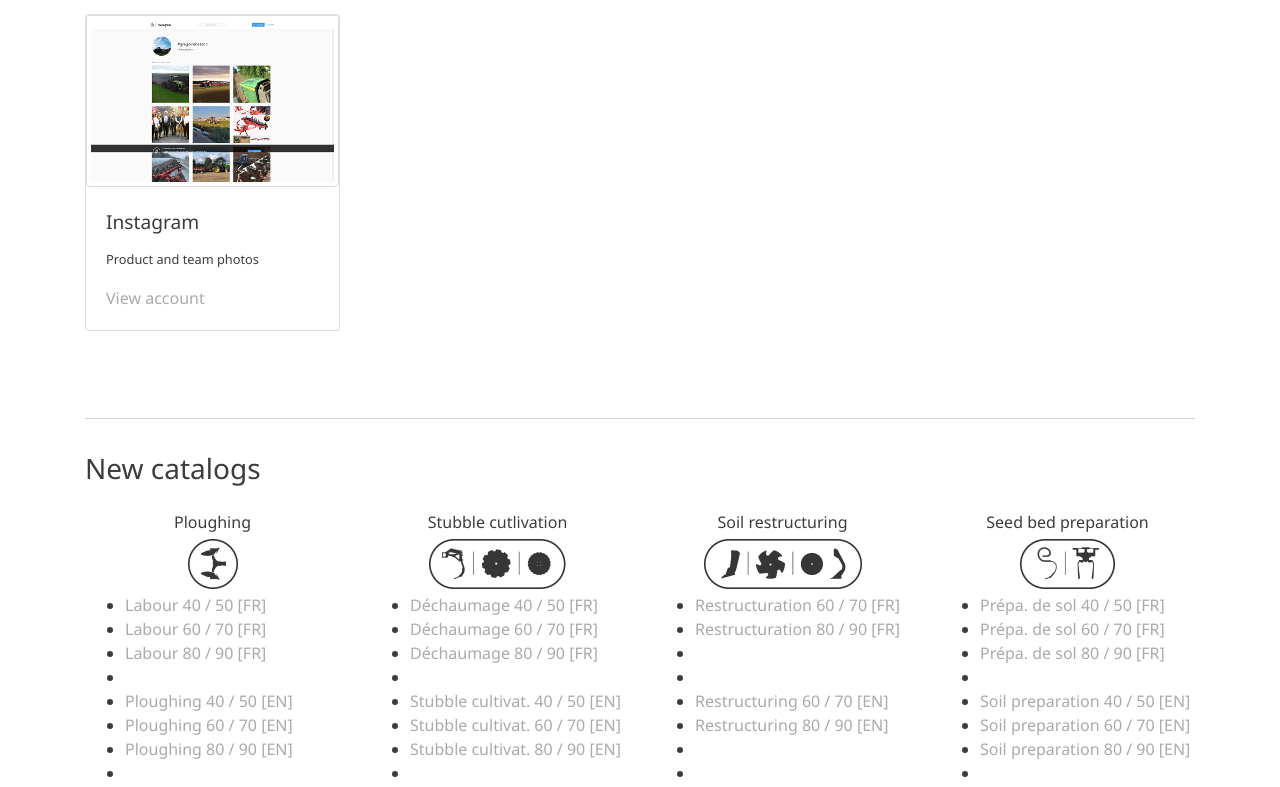
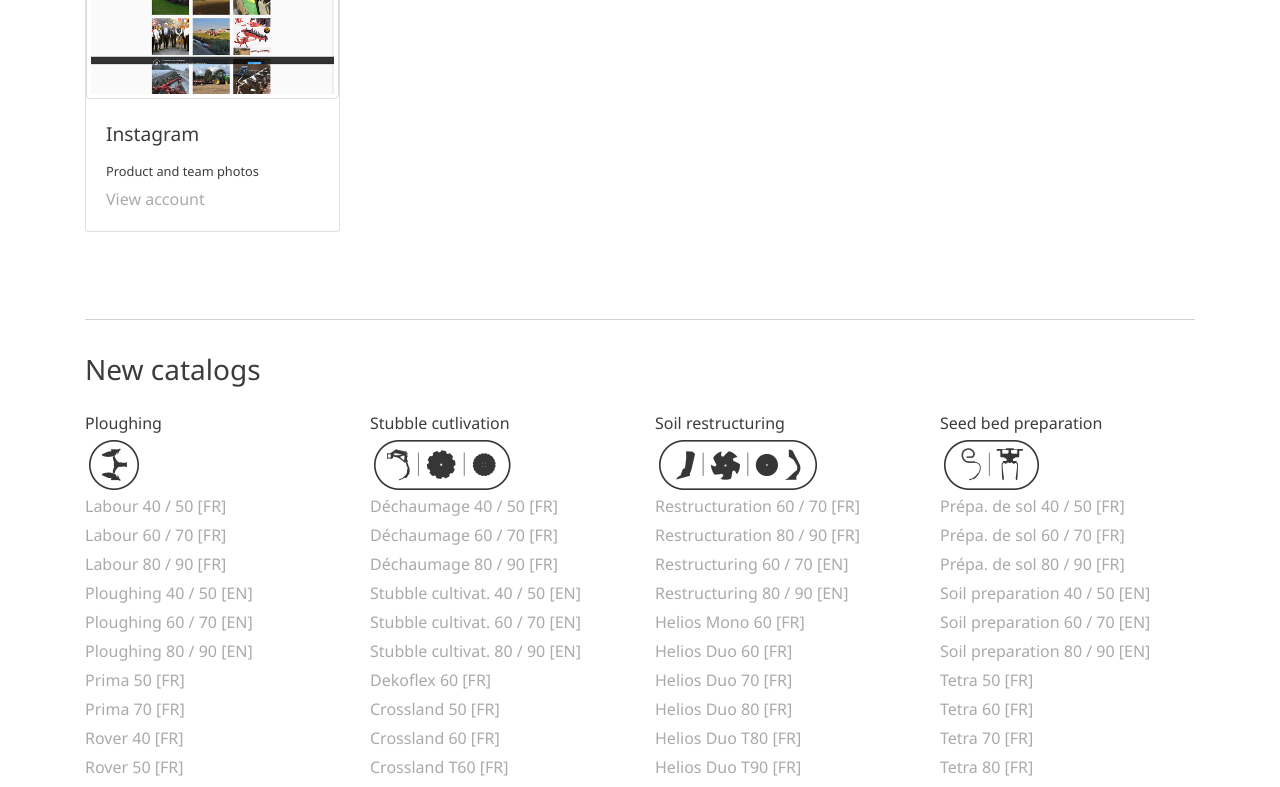
Before and after one commit to JulienYvesRICHARD/marketing.gb-group, a Vue app: page /gregoire-besson in a window 1280 px wide. Shown: the part 2000-2787 px from the top of the page. Built offline with nearby package versions, Linux system fonts and the light colour scheme.

Commit message:
fix titles

```diff
--- a/src/App.vue
+++ b/src/App.vue
@@ -61,20 +61,19 @@
                 <a class="dropdown-item" href="/gregoire-besson#video">{{ $t("menu_videos") }}</a>
                 <a class="dropdown-item" href="/gregoire-besson#link">{{ $t("menu_links") }}</a>
                 <a class="dropdown-item" href="/gregoire-besson#newleaflet">{{
-                  $t("menu_new_leaflets")
+                  $t("menu_leaflets")
                 }}</a>
                 <a class="dropdown-item" href="/gregoire-besson#oldleaflet">{{
-                  $t("menu_old_leaflets")
+                  $t("ranges")
                 }}</a>
                 <a class="dropdown-item" href="/gregoire-besson#price">{{
                   $t("menu_pricelist")
                 }}</a>
-                <a class="dropdown-item" href="/gregoire-besson#poster">{{ $t("menu_posters") }}</a>
                 <a class="dropdown-item" href="/gregoire-besson#logo">{{ $t("menu_logos") }}</a>
                 <a class="dropdown-item" href="/gregoire-besson#branding">{{
                   $t("menu_branding")
                 }}</a>
-                <a class="dropdown-item" href="/gregoire-besson#range">{{ $t("menu_range") }}</a>
+                <a class="dropdown-item" href="/gregoire-besson#range">{{ $t("range_spelling_title") }}</a>
                 <a class="dropdown-item" href="/gregoire-besson#introOutro">{{
                   $t("menu_video_intro")
                 }}</a>
--- a/src/components/Layout/Leaflets.vue
+++ b/src/components/Layout/Leaflets.vue
@@ -4,20 +4,18 @@
     <h3>{{ $t(leaflets.title) }}</h3>
     <div class="row">
       <div class="col" v-for="leaflet in leaflets.item" :key="leaflet.key">
-        <h6 v-if="leaflet.subtitle != undefined" class="text-center">{{ $t(leaflet.subtitle) }}</h6>
-        <div class="text-center m-1">
+        <h6 v-if="leaflet.subtitle != undefined" class="text-left">{{ $t(leaflet.subtitle) }}</h6>
+        <div class="text-left m-1">
           <img :src="leaflet.icon" v-if="leaflet.icon" style="height: 50px" />
         </div>
-        <ul>
-          <li v-for="block in leaflet.blocks" :key="block.name">
+          <p v-for="block in leaflet.blocks" :key="block.name">
             <a :href="block.link" download v-if="block.name != undefined" target="_blank">{{
               block.name
             }}</a>
             <a :href="block.link" download v-if="block.trad != undefined" target="_blank">{{
               $t(block.trad)
             }}</a>
-          </li>
-        </ul>
+          </p>
       </div>
     </div>
   </div>
@@ -32,3 +30,9 @@ export default {
   }
 };
 </script>
+
+<style >
+.container p{
+  margin-bottom: 5px;
+}
+</style>
--- a/src/locales/de.json
+++ b/src/locales/de.json
@@ -20,6 +20,7 @@
   "menu_pricelist": "Preisliste",
   "menu_posters": "Plakat",
   "menu_range": "Reichweite",
+  "ranges": "Gammes",
   "group-title": "GB Group",
   "logo_title": "Logos",
   "logo_gradient_description": "Farbverlauf nach Farbe",
--- a/src/locales/en.json
+++ b/src/locales/en.json
@@ -20,6 +20,7 @@
   "menu_pricelist": "Pricelists",
   "menu_posters": "Posters",
   "menu_range": "Range",
+  "ranges": "Ranges",
   "group-title": "GB Group",
   "logo_title": "Logos",
   "logo_gradient_description": "Gradient on color",
--- a/src/locales/fr.json
+++ b/src/locales/fr.json
@@ -20,6 +20,7 @@
   "menu_pricelist": "Liste des prix",
   "menu_posters": "Affiche",
   "menu_range": "Gamme",
+  "ranges": "Gammes",
   "group-title": "GB Group",
   "logo_title": "Logos",
   "logo_gradient_description": "Dégradé sur couleur",
@@ -125,7 +126,7 @@
   "icons_title": "Icones",
   "icons_description": "",
   "leaflets_title_old": "Anciennes brochures",
-  "leaflets_title_new": "Nouvelles brochures",
+  "leaflets_title_new": "Brochures",
   "ploughing_title": "Labours",
   "restructuring_title": "Restructuration du sol",
   "stubble_cultivation_title": "Déchaumage",
--- a/src/locales/it.json
+++ b/src/locales/it.json
@@ -20,6 +20,7 @@
   "menu_pricelist": "Listino prezzi",
   "menu_posters": "Locandina",
   "menu_range": "Gamma",
+  "ranges": "Gammes",
   "group-title": "GB Group",
   "logo_title": "Logos",
   "logo_gradient_description": "Gradiente sul colore",
--- a/src/locales/pl.json
+++ b/src/locales/pl.json
@@ -20,6 +20,7 @@
   "menu_pricelist": "Cennik",
   "menu_posters": "Plakaty",
   "menu_range": "Gama",
+  "ranges": "Gammes",
   "group-title": "GB Group",
   "logo_title": "Loga",
   "logo_gradient_description": "Gradient kolorów",
--- a/src/locales/ru.json
+++ b/src/locales/ru.json
@@ -20,6 +20,7 @@
   "menu_pricelist": "Прайсы",
   "menu_posters": "Плакаты",
   "menu_range": "Спектр",
+  "ranges": "Gammes",
   "group-title": "GB Group",
   "logo_title": "Логотипы",
   "logo_gradient_description": "Градиентный на сером фоне",
--- a/src/locales/ua.json
+++ b/src/locales/ua.json
@@ -20,6 +20,7 @@
   "menu_pricelist": "Цінові листи",
   "menu_posters": "Плакати",
   "menu_range": "Дальність",
+  "ranges": "Gammes",
   "group-title": "GB Group",
   "logo_title": "Логотипи",
   "logo_gradient_description": "Градієнтний на сірому фоні",
--- a/src/views/Gregoire.vue
+++ b/src/views/Gregoire.vue
@@ -18,7 +18,6 @@
     <LeafletsVue :leaflets="leafletsNew"></LeafletsVue>
     <LeafletsVue :leaflets="leafletsOld"></LeafletsVue>
     <PricesVue :prices="prices"></PricesVue>
-    <PostersVue :posters="posters"></PostersVue>
     <LogoVue :logos="logos"></LogoVue>
     <BrandingVue :brandings="brandings"></BrandingVue>
     <RangeNameVue :range="brandings_range"></RangeNameVue>
@@ -1401,10 +1400,11 @@ export default {
       },
       leafletsOld: {
         id: 'oldleaflet',
-        title: 'leaflets_title_old',
+        title: 'ranges',
         item: [
           {
             key: 'element1',
+            subtitle: 'ploughing_title',
             blocks: [
               {
                 name: 'Andpak [EN]',
@@ -1515,6 +1515,7 @@ export default {
           },
           {
             key: 'element2',
+            subtitle: 'stubble_cultivation_title',
             blocks: [
               {
                 name: 'Discodent [DE]',
@@ -1625,6 +1626,7 @@ export default {
           },
           {
             key: 'element3',
+            subtitle: 'restructuring_title',
             blocks: [
               {
                 name: 'PRIMA [EN]',
@@ -1740,6 +1742,7 @@ export default {
           },
           {
             key: 'element4',
+            subtitle: 'soil_preparation_title',
             blocks: [
               {
                 name: 'SP8 [EN]',
```
